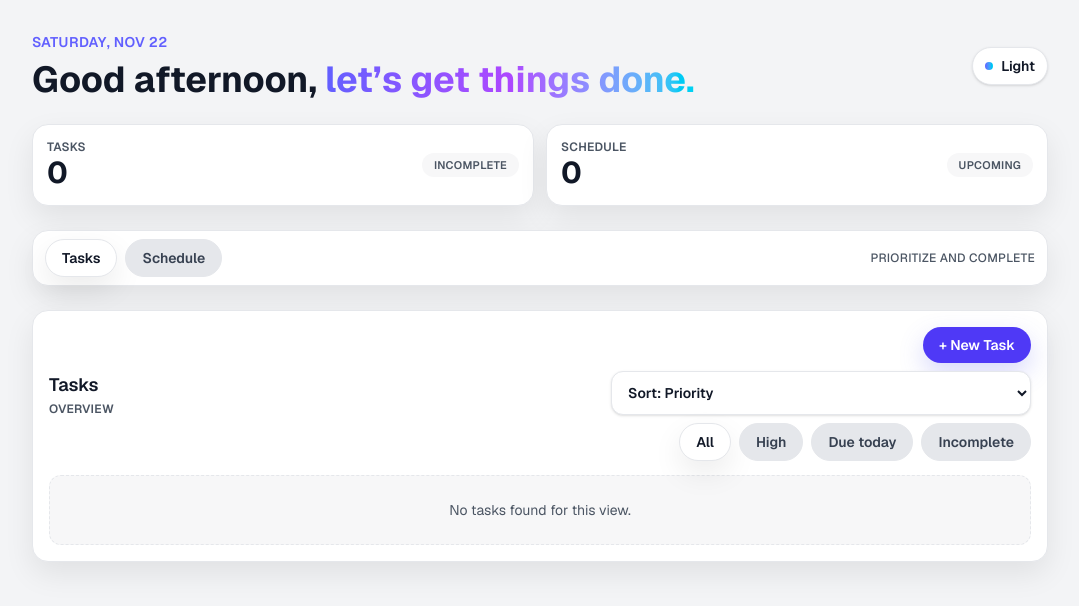
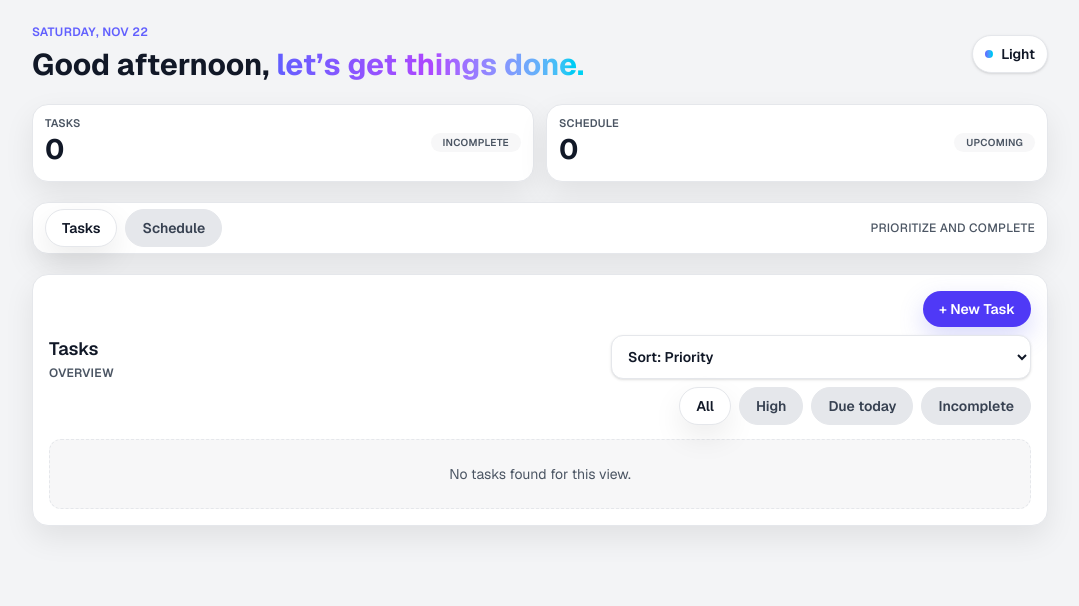
Before and after one commit to bbg-96/logme, a Next.js app: page / in a window 1280 px wide. Shown: the top 606 px of the page, without its empty margins (100-1179 px from the left). Built offline with nearby package versions, Linux system fonts and the light colour scheme.

Commit message:
Reduce top dashboard spacing

```diff
--- a/app/page.tsx
+++ b/app/page.tsx
@@ -91,8 +91,8 @@ export default function HomePage() {
     }`;
 
   return (
-    <main className="mx-auto flex min-h-screen w-full max-w-[1080px] flex-col gap-6 px-4 pb-16 pt-8 sm:px-6 lg:px-8">
-      <header className="flex flex-col gap-4 sm:flex-row sm:items-center sm:justify-between">
+    <main className="mx-auto flex min-h-screen w-full max-w-[1080px] flex-col gap-5 px-4 pb-12 pt-6 sm:px-6 lg:px-8">
+      <header className="flex flex-col gap-3 sm:flex-row sm:items-center sm:justify-between">
         <Greeting />
         <ThemeToggle />
       </header>
@@ -102,7 +102,7 @@ export default function HomePage() {
         <SummaryCard label="Schedule" primary={stats.scheduleCount} description="Upcoming" />
       </section>
 
-      <div className="card-surface flex flex-wrap items-center justify-between gap-3 px-3 py-2">
+      <div className="card-surface flex flex-wrap items-center justify-between gap-3 px-3 py-1.5">
         <div className="flex items-center gap-2">
           <button onClick={() => handleTabChange("tasks")} className={tabClass("tasks")}>
             Tasks
@@ -174,12 +174,12 @@ function SummaryCard({
   description: string;
 }) {
   return (
-    <div className="card-surface flex items-center justify-between p-3.5 shadow-[0_8px_24px_rgba(15,23,42,0.06)]">
+    <div className="card-surface flex items-center justify-between p-3 shadow-[0_6px_18px_rgba(15,23,42,0.05)]">
       <div className="leading-tight">
-        <p className="text-xs font-semibold uppercase tracking-wide text-[var(--color-text-muted)]">{label}</p>
-        <p className="text-3xl font-bold text-[var(--color-text-primary)]">{primary}</p>
+        <p className="text-[11px] font-semibold uppercase tracking-wide text-[var(--color-text-muted)]">{label}</p>
+        <p className="text-[28px] font-bold leading-snug text-[var(--color-text-primary)]">{primary}</p>
       </div>
-      <span className="rounded-full bg-[var(--color-bg-subtle)] px-3 py-1 text-[11px] font-semibold uppercase tracking-wide text-[var(--color-text-muted)]">
+      <span className="rounded-full bg-[var(--color-bg-subtle)] px-3 py-0.5 text-[10px] font-semibold uppercase tracking-wide text-[var(--color-text-muted)]">
         {description}
       </span>
     </div>
--- a/components/common/greeting.tsx
+++ b/components/common/greeting.tsx
@@ -20,9 +20,9 @@ export function Greeting() {
   }, []);
 
   return (
-    <div className="flex flex-col gap-2">
-      <p className="text-sm font-semibold uppercase tracking-wide text-indigo-500">{dateLabel}</p>
-      <h1 className="text-3xl font-bold text-[var(--color-text-primary)] sm:text-4xl">
+    <div className="flex flex-col gap-1.5">
+      <p className="text-xs font-semibold uppercase tracking-wide text-indigo-500">{dateLabel}</p>
+      <h1 className="text-[26px] font-bold leading-tight text-[var(--color-text-primary)] sm:text-3xl">
         {greeting}, <span className="text-gradient">let’s get things done.</span>
       </h1>
     </div>
```
